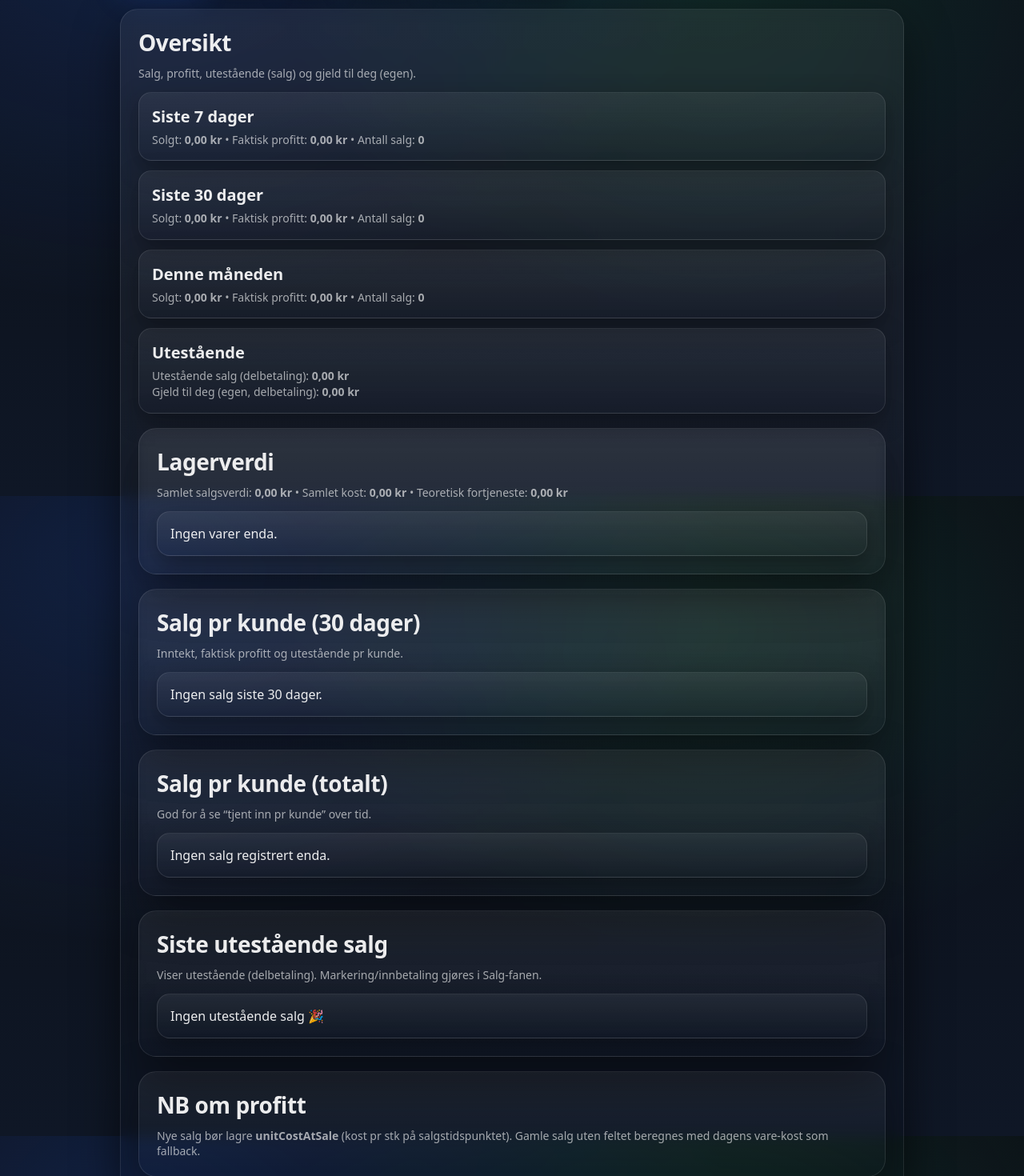
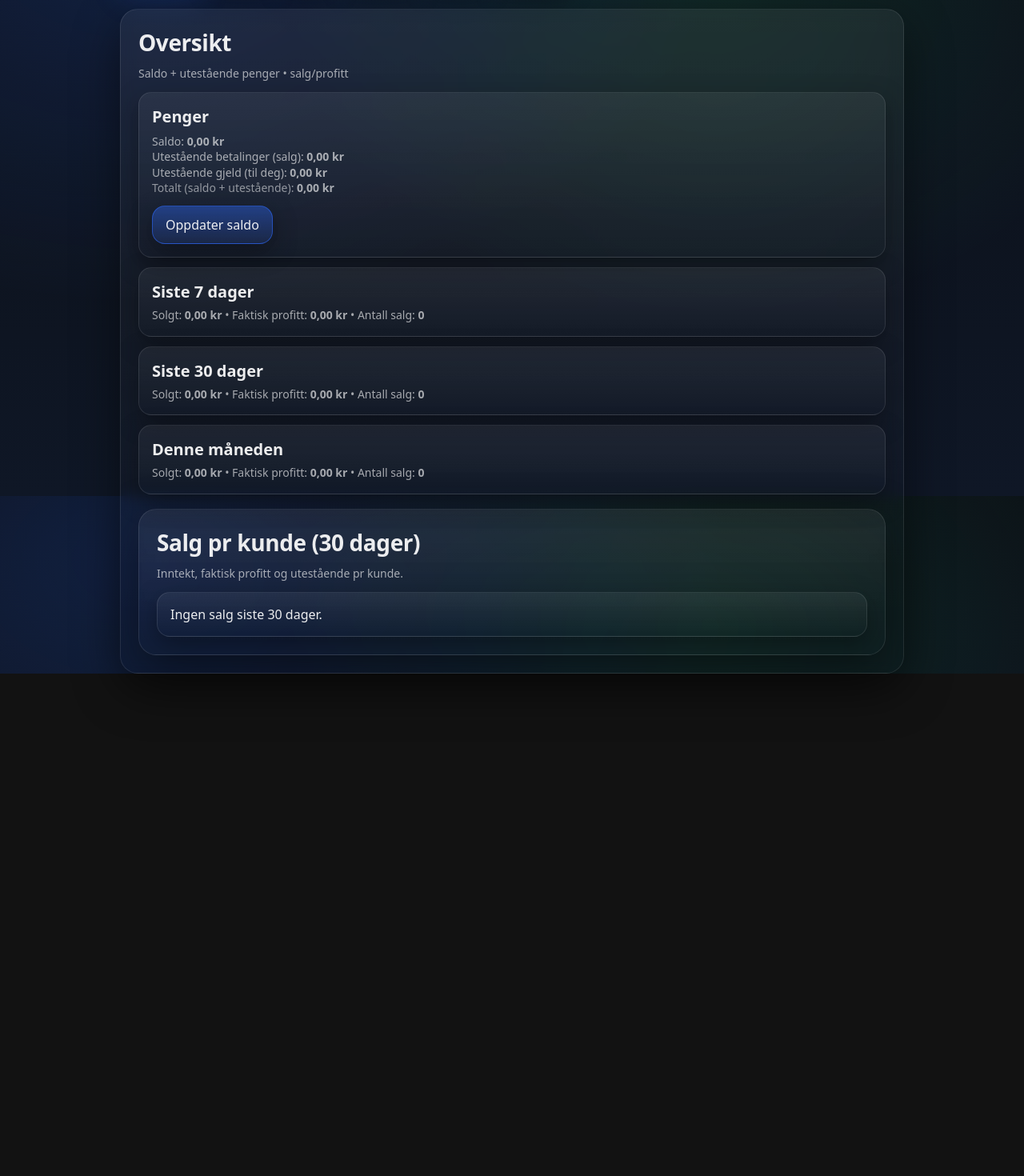
Before and after one commit to nikolaihoffmann-svg/Nikasso-, a React (Vite) app: page / in a window 1280 px wide. Shown: the part 180-1650 px from the top of the page at 80% size. After the commit the page ends 1022 px from the top, so only its background shows below. Built offline with nearby package versions, Linux system fonts and the light colour scheme.

Commit message:
Update Oversikt.tsx

```diff
--- a/src/pages/Oversikt.tsx
+++ b/src/pages/Oversikt.tsx
@@ -1,13 +1,15 @@
 // src/pages/Oversikt.tsx
-import React, { useMemo } from "react";
+import React, { useMemo, useState } from "react";
 import {
   fmtKr,
-  saleRemaining,
-  receivableRemaining,
   useCustomers,
   useItems,
   useReceivables,
   useSales,
+  receivableRemaining,
+  saleRemaining,
+  useSaldo,
+  round2,
 } from "../app/storage";
 
 function isAfter(dateIso: string, from: Date) {
@@ -19,11 +21,39 @@ function startOfMonth(d = new Date()) {
   return new Date(d.getFullYear(), d.getMonth(), 1, 0, 0, 0, 0);
 }
 
+function toNum(v: string) {
+  const n = Number(String(v).replace(",", "."));
+  return Number.isFinite(n) ? n : 0;
+}
+
+function Modal(props: { open: boolean; title: string; children: React.ReactNode; onClose: () => void }) {
+  if (!props.open) return null;
+  return (
+    <div className="modalBackdrop" role="dialog" aria-modal="true" onClick={props.onClose}>
+      <div className="modal" onClick={(e) => e.stopPropagation()}>
+        <div className="modalHeader">
+          <p className="modalTitle">{props.title}</p>
+          <button className="iconBtn" type="button" onClick={props.onClose} aria-label="Lukk">
+            ✕
+          </button>
+        </div>
+        <div className="modalBody">{props.children}</div>
+      </div>
+    </div>
+  );
+}
+
 export function Oversikt() {
   const { items } = useItems();
   const { customers } = useCustomers();
   const { sales } = useSales();
   const { receivables } = useReceivables();
+
+  const [saldo, setSaldo] = useSaldo();
+
+  // modal for saldo
+  const [saldoOpen, setSaldoOpen] = useState(false);
+  const [saldoDraft, setSaldoDraft] = useState<string>(String(saldo));
 
   const byItemId = useMemo(() => {
     const m = new Map<string, { cost: number; name: string }>();
@@ -36,10 +66,7 @@ export function Oversikt() {
   const fromMonth = useMemo(() => startOfMonth(new Date()), []);
 
   function calcProfitForSale(s: any) {
-    const unitCost =
-      Number.isFinite(Number(s.unitCostAtSale))
-        ? Number(s.unitCostAtSale)
-        : (byItemId.get(s.itemId)?.cost ?? 0); // fallback for gamle salg uten historikk
+    const unitCost = Number.isFinite(Number(s.unitCostAtSale)) ? Number(s.unitCostAtSale) : byItemId.get(s.itemId)?.cost ?? 0;
     const qty = Number(s.qty ?? 0);
     const unitPrice = Number(s.unitPrice ?? 0);
     return (unitPrice - unitCost) * qty;
@@ -59,9 +86,6 @@ export function Oversikt() {
       return list.reduce((a, b) => a + calcProfitForSale(b), 0);
     }
 
-    const unpaidSalesTotal = all.reduce((a, s) => a + Math.max(0, saleRemaining(s)), 0);
-    const unpaidReceivablesTotal = receivables.reduce((a, r) => a + Math.max(0, receivableRemaining(r)), 0);
-
     return {
       s7,
       s30,
@@ -72,10 +96,21 @@ export function Oversikt() {
       profit30: sumProfit(s30),
       revenueM: sumRevenue(sm),
       profitM: sumProfit(sm),
+    };
+  }, [sales, from7, from30, fromMonth, byItemId]);
+
+  // Utestående summer (auto)
+  const outstanding = useMemo(() => {
+    const unpaidSalesTotal = round2(sales.reduce((a, s) => a + Math.max(0, saleRemaining(s)), 0));
+    const unpaidReceivablesTotal = round2(receivables.reduce((a, r) => a + Math.max(0, receivableRemaining(r)), 0));
+    const totalMoneyView = round2((Number(saldo) || 0) + unpaidSalesTotal + unpaidReceivablesTotal);
+
+    return {
       unpaidSalesTotal,
       unpaidReceivablesTotal,
+      totalMoneyView,
     };
-  }, [sales, receivables, from7, from30, fromMonth, byItemId]);
+  }, [sales, receivables, saldo]);
 
   const perCustomer30 = useMemo(() => {
     const map = new Map<
@@ -88,13 +123,9 @@ export function Oversikt() {
     for (const s of list) {
       const key = s.customerId ? `c:${s.customerId}` : "anon";
       const name =
-        s.customerName ||
-        (s.customerId ? customers.find((c) => c.id === s.customerId)?.name : null) ||
-        "Anonym";
+        s.customerName || (s.customerId ? customers.find((c) => c.id === s.customerId)?.name : null) || "Anonym";
 
-      const prev =
-        map.get(key) || { customerId: s.customerId, customerName: name, revenue: 0, profit: 0, unpaid: 0, count: 0 };
-
+      const prev = map.get(key) || { customerId: s.customerId, customerName: name, revenue: 0, profit: 0, unpaid: 0, count: 0 };
       prev.revenue += Number(s.total) || 0;
       prev.profit += calcProfitForSale(s);
       prev.count += 1;
@@ -110,78 +141,43 @@ export function Oversikt() {
     return arr;
   }, [sales, customers, from30, byItemId]);
 
-  const perCustomerAll = useMemo(() => {
-    const map = new Map<
-      string,
-      { customerId?: string; customerName: string; revenue: number; profit: number; unpaid: number; count: number }
-    >();
+  function openSaldo() {
+    setSaldoDraft(String(saldo));
+    setSaldoOpen(true);
+  }
 
-    for (const s of sales) {
-      const key = s.customerId ? `c:${s.customerId}` : "anon";
-      const name =
-        s.customerName ||
-        (s.customerId ? customers.find((c) => c.id === s.customerId)?.name : null) ||
-        "Anonym";
-
-      const prev =
-        map.get(key) || { customerId: s.customerId, customerName: name, revenue: 0, profit: 0, unpaid: 0, count: 0 };
-
-      prev.revenue += Number(s.total) || 0;
-      prev.profit += calcProfitForSale(s);
-      prev.count += 1;
-
-      const rem = Math.max(0, saleRemaining(s));
-      if (rem > 0) prev.unpaid += rem;
-
-      map.set(key, prev);
-    }
-
-    const arr = Array.from(map.values());
-    arr.sort((a, b) => b.revenue - a.revenue);
-    return arr;
-  }, [sales, customers, byItemId]);
-
-  const lastUnpaid = useMemo(() => {
-    return sales.filter((s) => saleRemaining(s) > 0).slice(0, 10);
-  }, [sales]);
-
-  const inventory = useMemo(() => {
-    const rows = items
-      .map((it) => {
-        const stock = Number(it.stock || 0);
-        const price = Number(it.price || 0);
-        const cost = Number(it.cost || 0);
-        const valueSell = stock * price;
-        const valueCost = stock * cost;
-        const valueProfit = valueSell - valueCost;
-
-        return {
-          id: it.id,
-          name: it.name,
-          stock,
-          price,
-          cost,
-          valueSell,
-          valueCost,
-          valueProfit,
-        };
-      })
-      .sort((a, b) => b.valueCost - a.valueCost);
-
-    const totalSell = rows.reduce((a, r) => a + r.valueSell, 0);
-    const totalCost = rows.reduce((a, r) => a + r.valueCost, 0);
-    const totalProfit = rows.reduce((a, r) => a + r.valueProfit, 0);
-
-    return { rows, totalSell, totalCost, totalProfit };
-  }, [items]);
+  function saveSaldo() {
+    const n = round2(toNum(saldoDraft));
+    setSaldo(n);
+    setSaldoOpen(false);
+  }
 
   return (
     <div className="card">
       <div className="cardTitle">Oversikt</div>
-      <div className="cardSub">Salg, profitt, utestående (salg) og gjeld til deg (egen).</div>
+      <div className="cardSub">Saldo + utestående penger • salg/profitt</div>
 
-      {/* Period stats */}
+      {/* Penger-kortet (saldo + utestående under hverandre) */}
       <div className="list">
+        <div className="item">
+          <p className="itemTitle">Penger</p>
+          <div className="itemMeta" style={{ marginTop: 8 }}>
+            Saldo: <b>{fmtKr(saldo)}</b>
+            <br />
+            Utestående betalinger (salg): <b>{fmtKr(outstanding.unpaidSalesTotal)}</b>
+            <br />
+            Utestående gjeld (til deg): <b>{fmtKr(outstanding.unpaidReceivablesTotal)}</b>
+            <br />
+            <span style={{ opacity: 0.85 }}>Totalt (saldo + utestående):</span> <b>{fmtKr(outstanding.totalMoneyView)}</b>
+          </div>
+
+          <div className="btnRow" style={{ marginTop: 12 }}>
+            <button className="btn btnPrimary" type="button" onClick={openSaldo}>
+              Oppdater saldo
+            </button>
+          </div>
+        </div>
+
         <div className="item">
           <p className="itemTitle">Siste 7 dager</p>
           <div className="itemMeta">
@@ -205,45 +201,9 @@ export function Oversikt() {
             <b>{period.sm.length}</b>
           </div>
         </div>
-
-        <div className="item">
-          <p className="itemTitle">Utestående</p>
-          <div className="itemMeta">
-            Utestående salg (delbetaling): <b>{fmtKr(period.unpaidSalesTotal)}</b>
-            <br />
-            Gjeld til deg (egen, delbetaling): <b>{fmtKr(period.unpaidReceivablesTotal)}</b>
-          </div>
-        </div>
       </div>
 
-      {/* Inventory */}
-      <div className="card">
-        <div className="cardTitle">Lagerverdi</div>
-        <div className="cardSub">
-          Samlet salgsverdi: <b>{fmtKr(inventory.totalSell)}</b> • Samlet kost: <b>{fmtKr(inventory.totalCost)}</b> •
-          Teoretisk fortjeneste: <b>{fmtKr(inventory.totalProfit)}</b>
-        </div>
-
-        <div className="list">
-          {inventory.rows.length === 0 ? (
-            <div className="item">Ingen varer enda.</div>
-          ) : (
-            inventory.rows.slice(0, 60).map((r) => (
-              <div key={r.id} className="item">
-                <p className="itemTitle">{r.name}</p>
-                <div className="itemMeta">
-                  Lager: <b>{r.stock}</b> • Pris/stk: <b>{fmtKr(r.price)}</b> • Kost/stk: <b>{fmtKr(r.cost)}</b>
-                  <br />
-                  Lagerverdi (pris): <b>{fmtKr(r.valueSell)}</b> • Lagerkost: <b>{fmtKr(r.valueCost)}</b> • Potensiell:{" "}
-                  <b>{fmtKr(r.valueProfit)}</b>
-                </div>
-              </div>
-            ))
-          )}
-        </div>
-      </div>
-
-      {/* Per-customer */}
+      {/* Per kunde 30 dager */}
       <div className="card">
         <div className="cardTitle">Salg pr kunde (30 dager)</div>
         <div className="cardSub">Inntekt, faktisk profitt og utestående pr kunde.</div>
@@ -265,64 +225,23 @@ export function Oversikt() {
         </div>
       </div>
 
-      <div className="card">
-        <div className="cardTitle">Salg pr kunde (totalt)</div>
-        <div className="cardSub">God for å se “tjent inn pr kunde” over tid.</div>
+      <Modal open={saldoOpen} title="Oppdater saldo" onClose={() => setSaldoOpen(false)}>
+        <div className="fieldGrid" style={{ marginTop: 0 }}>
+          <div>
+            <label className="label">Saldo (kr)</label>
+            <input className="input" inputMode="decimal" value={saldoDraft} onChange={(e) => setSaldoDraft(e.target.value)} />
+          </div>
 
-        <div className="list">
-          {perCustomerAll.length === 0 ? (
-            <div className="item">Ingen salg registrert enda.</div>
-          ) : (
-            perCustomerAll.slice(0, 20).map((c) => (
-              <div key={(c.customerId ?? "anon") + "_all"} className="item">
-                <p className="itemTitle">{c.customerName}</p>
-                <div className="itemMeta">
-                  Solgt: <b>{fmtKr(c.revenue)}</b> • Profitt: <b>{fmtKr(c.profit)}</b> • Salg: <b>{c.count}</b> •
-                  Utestående: <b>{fmtKr(c.unpaid)}</b>
-                </div>
-              </div>
-            ))
-          )}
+          <div className="btnRow">
+            <button className="btn btnPrimary" type="button" onClick={saveSaldo}>
+              Lagre
+            </button>
+            <button className="btn" type="button" onClick={() => setSaldoOpen(false)}>
+              Avbryt
+            </button>
+          </div>
         </div>
-      </div>
-
-      {/* Quick unpaid list */}
-      <div className="card">
-        <div className="cardTitle">Siste utestående salg</div>
-        <div className="cardSub">Viser utestående (delbetaling). Markering/innbetaling gjøres i Salg-fanen.</div>
-
-        <div className="list">
-          {lastUnpaid.length === 0 ? (
-            <div className="item">Ingen utestående salg 🎉</div>
-          ) : (
-            lastUnpaid.map((s) => (
-              <div key={s.id} className="item low">
-                <p className="itemTitle">{s.itemName}</p>
-                <div className="itemMeta">
-                  Sum: <b>{fmtKr(s.total)}</b> • Utestående: <b>{fmtKr(Math.max(0, saleRemaining(s)))}</b>
-                  {s.customerName ? (
-                    <>
-                      {" "}
-                      • Kunde: <b>{s.customerName}</b>
-                    </>
-                  ) : null}
-                  <br />
-                  {new Date(s.createdAt).toLocaleString("nb-NO")}
-                </div>
-              </div>
-            ))
-          )}
-        </div>
-      </div>
-
-      {/* Note about cost history */}
-      <div className="card">
-        <div className="cardTitle">NB om profitt</div>
-        <div className="cardSub" style={{ marginBottom: 0 }}>
-          Nye salg bør lagre <b>unitCostAtSale</b> (kost pr stk på salgstidspunktet). Gamle salg uten feltet beregnes med
-          dagens vare-kost som fallback.
-        </div>
-      </div>
+      </Modal>
     </div>
   );
 }
```
